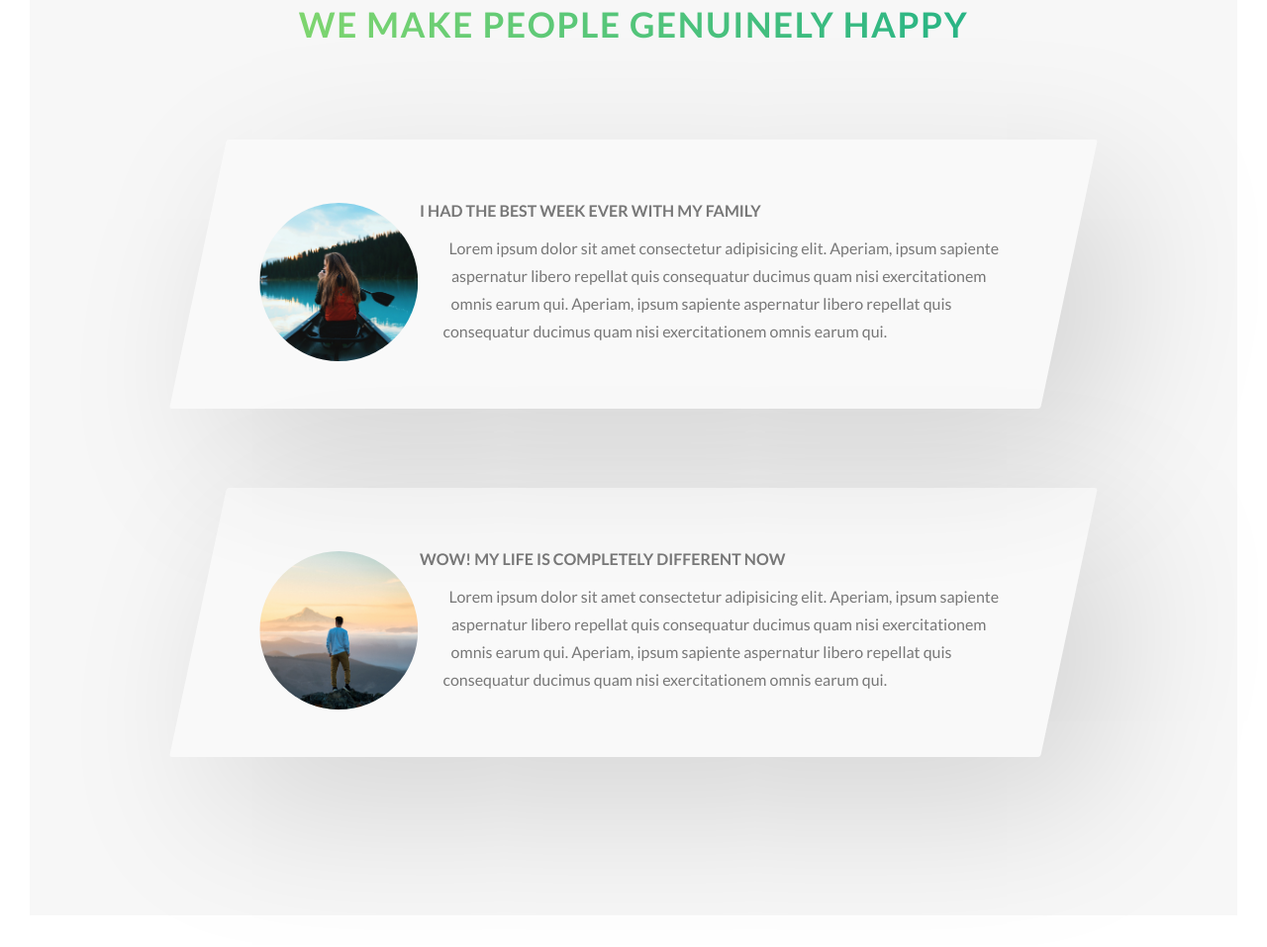
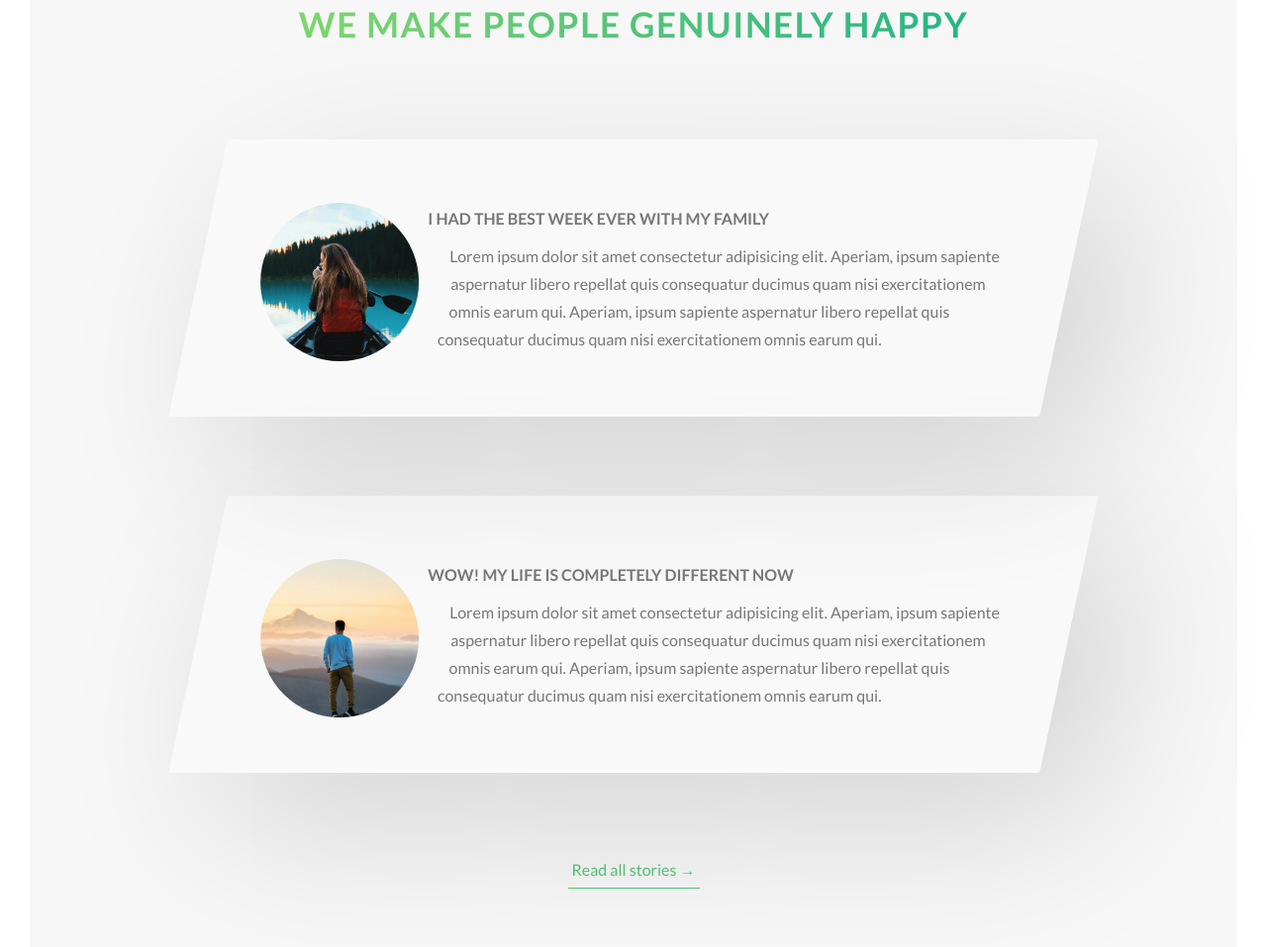
Before and after one commit to rynay/NatoursProject-AdvancedCSSandSASS, a plain HTML site: page my-src/index.html in a window 1280 px wide. Shown: the part 3590-4547 px from the top of the page at 99% size. Drawn offline with Linux system fonts and the light colour scheme.

Commit message:
stories block almost done but without background video

```diff
--- a/my-src/index.html
+++ b/my-src/index.html
@@ -199,6 +199,7 @@
                     </div>
                     <section class="story stories__story-container">
                         <div class="story__img-container">
+                            <h3 class="story__author">Mary Smith</h3>
                             <img class="story__img" src="img/nat-8.jpg" alt="Person at our tour">
                         </div>
                         <div class="story__content text">
@@ -208,6 +209,7 @@
                     </section>
                     <section class="story stories__story-container">
                         <div class="story__img-container">
+                            <h3 class="story__author">Jack Wilson</h3>
                             <img class="story__img" src="img/nat-9.jpg" alt="Person at our tour">
                         </div>
                         <div class="story__content text">
@@ -215,6 +217,9 @@
                             <p class="text__paragraph">Lorem ipsum dolor sit amet consectetur adipisicing elit. Aperiam, ipsum sapiente aspernatur libero repellat quis consequatur ducimus quam nisi exercitationem omnis earum qui. Aperiam, ipsum sapiente aspernatur libero repellat quis consequatur ducimus quam nisi exercitationem omnis earum qui. </p>
                         </div>
                     </section>
+                    <div class="u-text-center">
+                        <a class="learn-more-btn about__learn-more-btn" href="#">Read all stories &rarr;</a>
+                    </div>
                 </div>
             </section>
 
--- a/my-src/scss/components/blocks/_learn-more-btn.scss
+++ b/my-src/scss/components/blocks/_learn-more-btn.scss
@@ -1,6 +1,7 @@
 .learn-more-btn {
     &:link,
     &:visited {
+        font-family: "Lato", sans-serif;
         display: inline-block;
         color: $medium-green;
         text-decoration: none;
--- a/my-src/scss/components/blocks/_story.scss
+++ b/my-src/scss/components/blocks/_story.scss
@@ -1,4 +1,5 @@
 .story {
+    font-family: "Lato", sans-serif;
     background: rgba($main-light, 0.25);
     border-radius: 3px;
     box-shadow: 3rem 3rem 10rem rgba($black, 0.15);
@@ -12,6 +13,7 @@
     }
 
     &__img-container {
+        position: relative;
         float: left;
         height: 10rem;
         width: 10rem;
@@ -21,12 +23,39 @@
         shape-outside: circle(50% at 50% 50%);
     }
 
+    &__author {
+        color: rgba($main-light, 0);
+        text-transform: uppercase;
+        text-align: center;
+        font-weight: 400;
+        z-index: 1;
+
+        position: absolute;
+        top: 50%;
+        left: 50%;
+        transform: translate(-50%, 25%);
+        transition: all 0.5s;
+    }
+
     &__img {
+        transform: scale(1.3);
         height: 100%;
         width: 100%;
         object-fit: cover;
+
+        transition: all 0.5s;
     }
 
     &__content {
+        margin-top: 0.5rem;
+    }
+
+    &:hover &__img {
+        transform: scale(1);
+        filter: blur(3px) brightness(80%);
+    }
+    &:hover &__author {
+        color: rgba($main-light, 1);
+        transform: translate(-50%, -50%);
     }
 }
```
Also changed, not shown: my-src/css/main.css.
